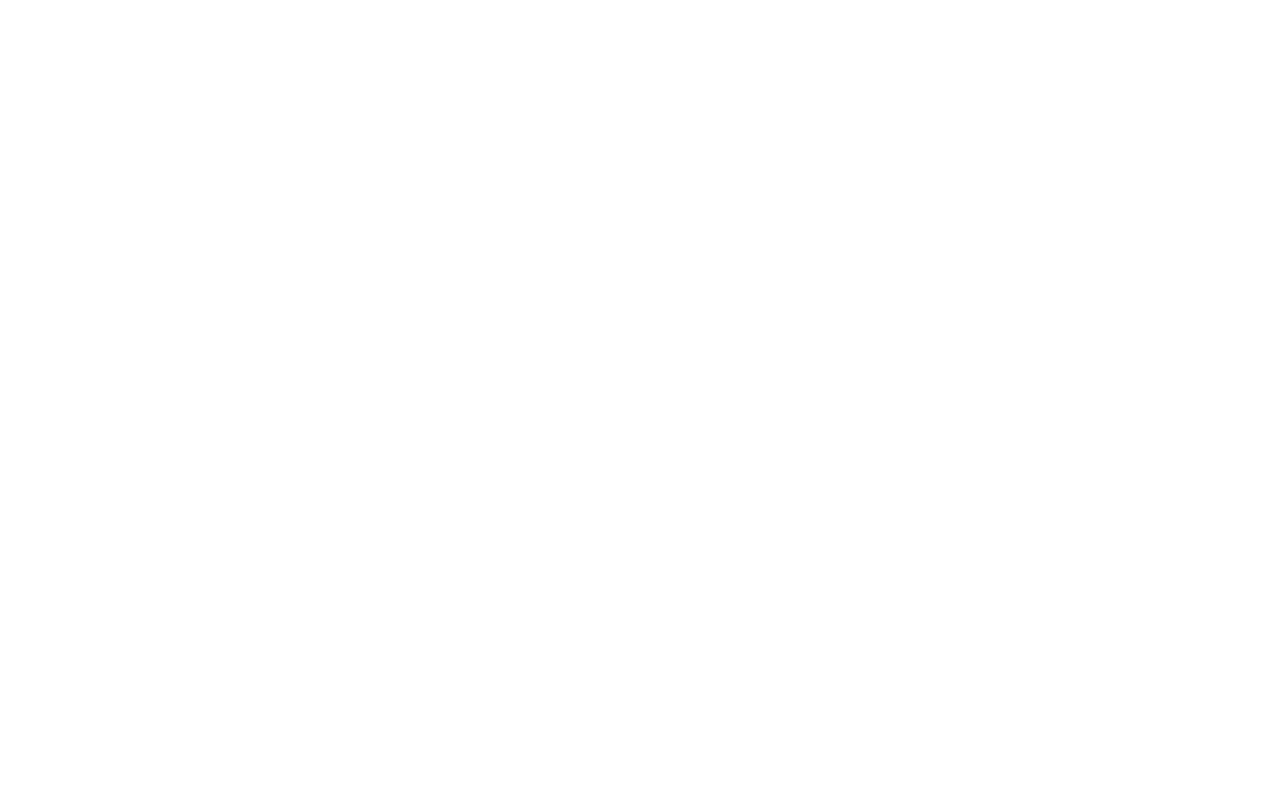
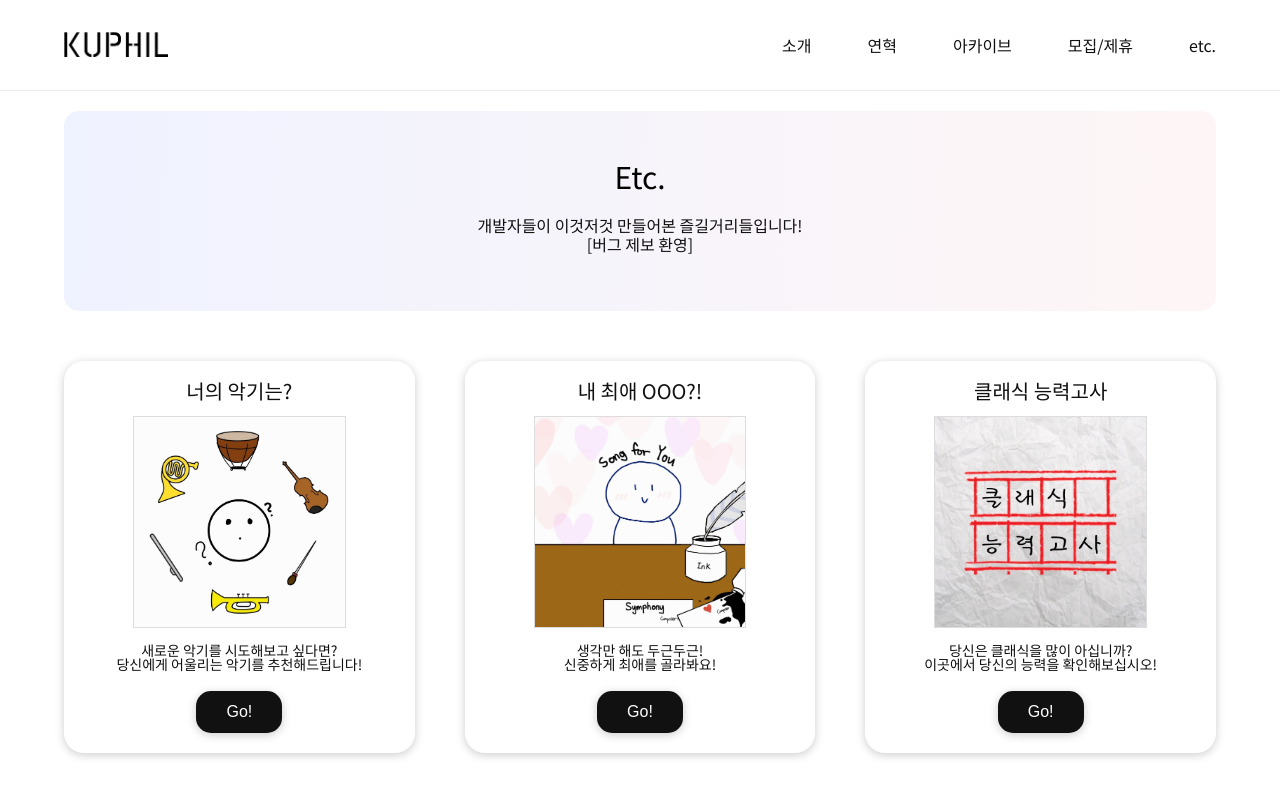
Before and after one commit to Choiheeju59/kuphilweb_v2, a React (Create React App) app: page /etc in a window 1280 px wide. Before the commit this address had no page. Shown: the top 800 px of the page. Built offline with nearby package versions, Linux system fonts and the light colour scheme.

Commit message:
Etc 페이지 생성

```diff
--- a/src/App.js
+++ b/src/App.js
@@ -11,6 +11,7 @@
 import Policy from './Pages/Policy'
 import React from "react";
 import Recruitment from './Pages/Recruitment';
+import Etc from './Pages/Etc';
 import Test from './Pages/Test';
 import Worldcup from  './Pages/Worldcup'
 import { createGlobalStyle } from 'styled-components';
@@ -32,6 +33,7 @@
             <Route path="/recruitment" element={<Recruitment />} />
             <Route path="/cooperate" element={<Cooperate />} />
             <Route path="/policy" element={<Policy />} />
+            <Route path="/etc" element={<Etc />} />
             <Route path="/test" element={<Test />} />
             <Route path="/worldcup" element={<Worldcup />} />
             <Route path="/exam" element={<Exam />} />
--- a/src/Components/ContentsBox.js
+++ b/src/Components/ContentsBox.js
@@ -21,10 +21,9 @@
 };
 
 const StyledContentsBox = styled.div`
-  margin: 15px 0;
-  width: 450px;
+  width: 100%;
   height: auto;
-  padding: 50px 25px;
+  padding: 20px 0;
   box-sizing: border-box;
   display:flex;
   flex-direction: column;
@@ -33,47 +32,33 @@
   border-radius: 20px;
   box-shadow: 0px 2px 10px rgba(0, 0, 0, 0.2);
 
-  @media screen and (max-width: 767px){
-    margin: 5px 0;
-    width: 100%;
-    padding: 40px 15px;
-    height: auto;
-  }
 `;
 
 const ContentsBoxTitle = styled.p`
-  font-size: 28px;
+  font-size: 20px;
   @media screen and (max-width: 767px){
-    font-size: 25px;
+    font-size: 18px;
   }
 `;
 const ContentsBoxImg = styled.img`
-  width: 300px;
+  width:  60%;
   height: auto;
   border: 1px solid #dddddd;
   margin: 15px 0;
   &:hover{
     cursor: pointer;
   }
-
-  @media screen and (max-width: 767px){
-    width: 80%;
-    height: auto;
-  }
 `;
 const ContentsBoxInfo = styled.p`
   white-space: pre-line;
-  font-size: 18px;
-  @media screen and (max-width: 767px){
-    font-size: 16px;
-  }
+  font-size: 14px;
 `;
 const ContentsBoxBtn = styled.button`
-  font-size: 20px;
+  font-size: 16px;
   width: auto;
   height: auto;
-  padding: 15px 35px;
-  margin-top: 30px;
+  padding: 12px 30px;
+  margin-top: 20px;
   border: none;
   border-radius: 15px;
   box-shadow: 0px 2px 10px rgba(0, 0, 0, 0.2);
@@ -82,11 +67,6 @@
   &:hover{
     cursor: pointer;
   }
-
-  @media screen and (max-width: 767px){
-    margin-top: 20px;
-    padding: 12px 30px;
-  }
 `;
 
 export default ContentsBox;
--- a/src/Pages/Playground.js
+++ b/src/Pages/Etc.js
@@ -5,16 +5,16 @@
 import TitleGradient from '../Components/TitleGradient';
 import ContentsBox from '../Components/ContentsBox';
 
-const Playground = () => {
+const Etc = () => {
   return (
     <>
       <Wrap>
         <Header />
         <Contents>
           <TitleGradient
-            title="놀이터"
+            title="Etc."
             explain={"개발자들이 이것저것 만들어본 즐길거리들입니다!\n[버그 제보 환영]"}
-            link="/playground"
+            link="/etc"
             color="linear-gradient(91.48deg, #EFF2FF 0%, rgba(252, 225, 225, 0.31) 100%)"
           />
           <Box>
@@ -65,13 +65,17 @@
 `;
 const Box = styled.div`
   width: auto;
-  display: flex;
+  /* display: flex;
   flex-direction: column;
-  align-items: center;
-  margin: 15px 0;
+  align-items: center; */
+  margin: 50px 0;
+  display: grid;
+  grid-gap: 50px;
+  grid-template-columns: repeat(auto-fill,minmax(280px, auto));
   @media screen and (max-width: 767px){
-    margin: 10px 0;
+    margin: 20px 0;
+    grid-gap: 20px;
   }
 `;
 
-export default Playground;
+export default Etc;
```
